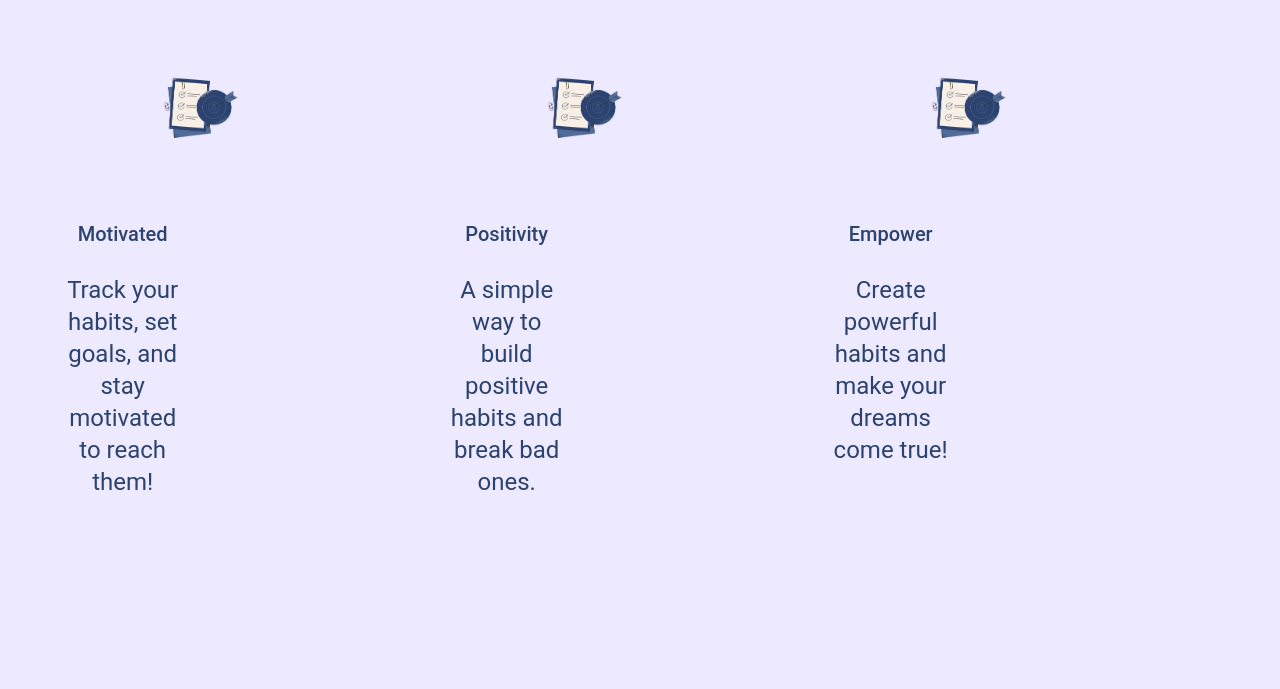
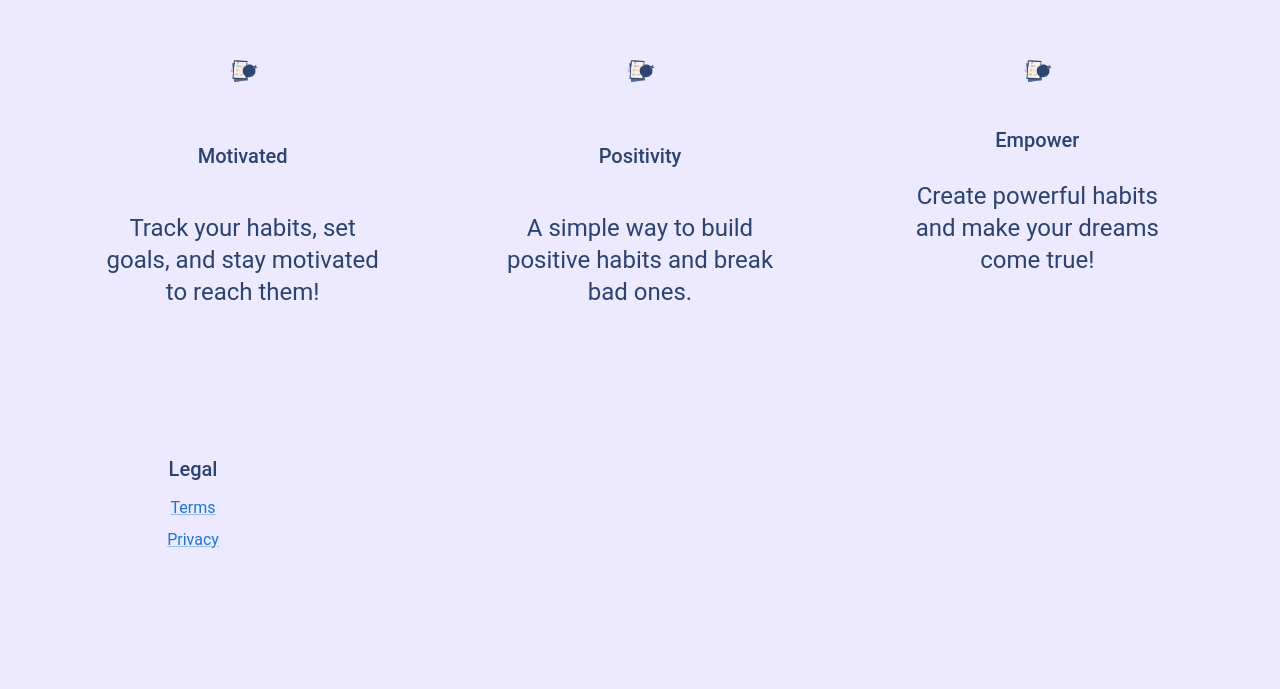
Before and after one commit to vmaineng/Habit-2023, a React (Create React App) app in the folder client/: page / in a window 1280 px wide. Shown: the part 763-1452 px from the top of the page. After the commit the page ends 1383 px from the top, so only its background shows below. Built offline with nearby package versions, Linux system fonts and the light colour scheme.

Commit message:
fixed landing page

```diff
--- a/client/src/pages/Landingpage.js
+++ b/client/src/pages/Landingpage.js
@@ -7,14 +7,22 @@ import Typography from "@mui/material/Typography";
 import Grid from "@mui/material/Grid";
 import Note from "../assets/note.png";
 import Link from '@mui/material/Link';
-// import { useTheme } from '@mui/material/styles';
+import { useTheme } from '@mui/material/styles';
 
 function Landingpage() {
-  // let theme = useTheme();
+ let theme = useTheme();
+
+ const item = {
+  display: 'flex',
+  flexDirection: 'column',
+  alignItems: 'center',
+  px: 5,
+};
 
   return (
     <div>
       <Navbar />
+
       <Container
         sx={{
           mt: 3,
@@ -53,50 +61,60 @@ function Landingpage() {
       </Container>
 
       {/* Values */}
-      <Container sx={{ mt: 10, mb: 15, display: "flex", position: "relative" }}>
-        <Grid container spacing={2}>
-          <Grid item xs={1} md={4}>
+      <Box
+      component="section"
+      sx={{ display: 'flex', overflow: 'hidden', bgcolor: 'secondary' }}
+    >
+      <Container sx={{ mt: 1, mb: 10, display: "flex", position: "relative" }}>
+        <Grid container spacing={5}>
+          <Grid item xs={12} md={4}>
+            <Box sx={item}>
+            <Box
+              component="img"
+              src={Note}
+              alt="notepad"
+              sx={{ height: 55 }}
+            />
+            <Typography variant="h6" sx={{ my: 5}}>
+              Motivated
+            </Typography>
+            <Typography variant="h5">{"Track your habits, set goals, and stay motivated to reach them!"}</Typography>
+            </Box>
+          </Grid>
+
+
+          <Grid item xs={12} md={4}>
+          <Box sx={item}>
+            <Box
+              component="img"
+              src={Note}
+              alt="notepad"
+              sx={{ height: 55 }}
+            />
+            <Typography variant="h6" sx={{ my: 5 }}>
+              Positivity
+            </Typography>
+            <Typography variant="h5">{"A simple way to build positive habits and break bad ones."}</Typography>
+            </Box>
+          </Grid>
+
+          <Grid item xs={12} md={4}>
+            <Box sx={item}>
             <Box
               component="img"
               src={Note}
               alt="suitcase"
-              sx={{ height: 150 }}
-            />
-            <Typography variant="h6" sx={{ my: 3 }}>
-              Motivated
-            </Typography>
-            <Typography variant="h5">{"Track your habits, set goals, and stay motivated to reach them!"}</Typography>
-          </Grid>
-        </Grid>
-        <Grid container spacing={2}>
-          <Grid item xs={12} md={4}>
-            <Box
-              component="img"
-              src={Note}
-              alt="suitcase"
-              sx={{ height: 150 }}
-            />
-            <Typography variant="h6" sx={{ my: 3 }}>
-              Positivity
-            </Typography>
-            <Typography variant="h5">{"A simple way to build positive habits and break bad ones."}</Typography>
-          </Grid>
-        </Grid>
-        <Grid container spacing={2}>
-          <Grid item xs={12} md={4}>
-            <Box
-              component="img"
-              src={Note}
-              alt="suitcase"
-              sx={{ height: 150 }}
+              sx={{ height: 55 }}
             />
             <Typography variant="h6" sx={{ my: 3 }}>
               Empower
             </Typography>
             <Typography variant="h5">{"Create powerful habits and make your dreams come true!"}</Typography>
+            </Box>
           </Grid>
-        </Grid>
+       </Grid>
       </Container>
+      </Box>
 
       {/* Footer */}
       <Typography
@@ -129,6 +147,7 @@ function Landingpage() {
           </Grid></Grid></Grid></Grid>
                 </Container>
         </Typography>
+
     </div>
   );
 }
```
